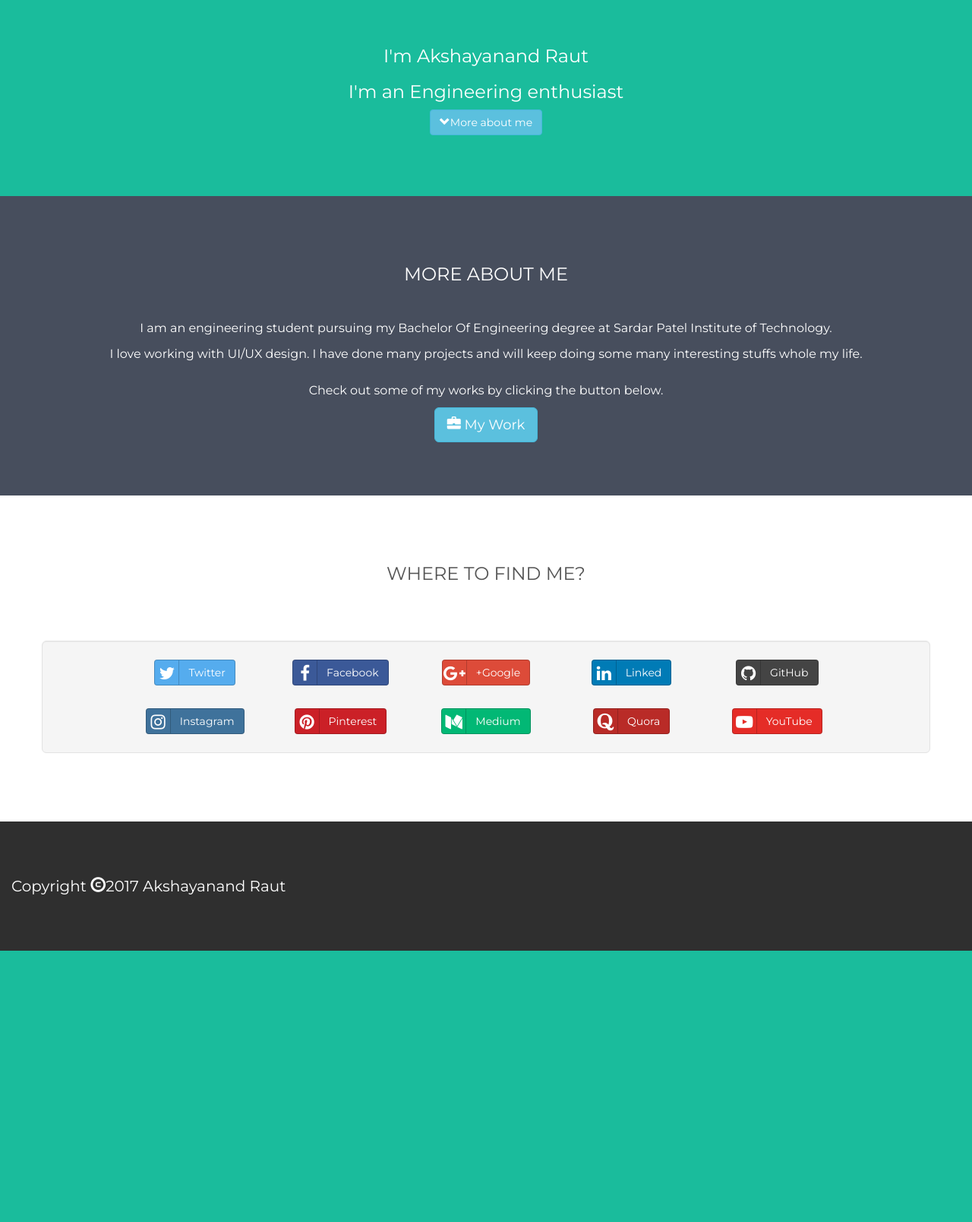
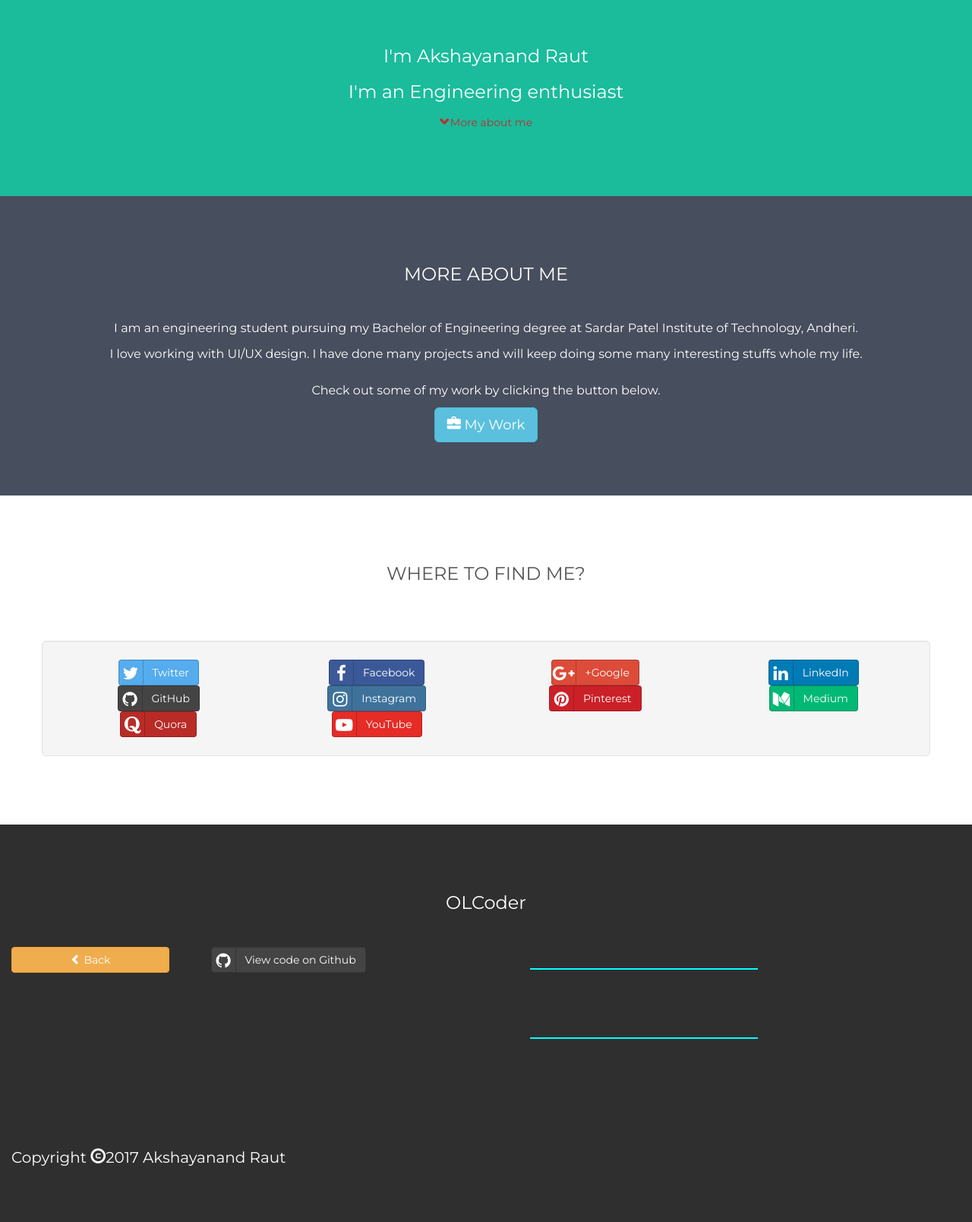
Before and after one commit to akshayanandraut/akshayanandraut.github.io, a PHP site: page / in a window 1280 px wide. Shown: the part 515-2123 px from the top of the page at 76% size. Before the commit the page ends 1766 px from the top, so only its background shows below. Run offline with PHP 8.4, Linux system fonts and the light colour scheme; some libraries are stand-ins or nearby versions.

Commit message:
paytmtextbox added to projects and also a link to github

```diff
--- a/index.html
+++ b/index.html
@@ -3,6 +3,7 @@
 <head>
   <title class="img img-responsive img-circle">Akshayanand Raut</title>
   <meta charset="utf-8">
+  <link rel="shortcut icon" href="favicon.ico" class="img img-responsive img-circle"/>
   <meta name="viewport" content="width=device-width, initial-scale=1">
   <link rel="stylesheet" href="https://maxcdn.bootstrapcdn.com/bootstrap/3.3.7/css/bootstrap.min.css">
 
@@ -44,8 +45,8 @@
 		<div class="collapse navbar-collapse" id="myNavbar">
 		  <ul class="nav nav-bar-nav-again navbar-nav navbar-right">
 			<li><a href="#whoAmI" class="glyphicon glyphicon-king">WHO</a></li>
-			<li><a href="#whatAmI" class="	glyphicon glyphicon-question-sign glyphicon-white">MORE ABOUT ME</a></li>
-			<li><a href="#whereAmI" class="glyphicon glyphicon-globe">FIND ME</a></li>
+			<li><a href="#moreAboutMe" class="	glyphicon glyphicon-question-sign glyphicon-white">MORE ABOUT ME</a></li>
+			<li><a href="#findMe" class="glyphicon glyphicon-globe">FIND ME</a></li>
 		  </ul>
 		</div>
 	  </div>
@@ -57,14 +58,14 @@
 	  <img src="res/images/me/me1.jpg" class="img-responsive img-circle margin" style="display:inline" alt="Bird" width="350" height="350">
 	  <h3>I'm Akshayanand Raut</h3>
 	  <h3>I'm an Engineering enthusiast </h3>
-	  <h6><a class="btn btn-info" href="#whatAmI"><i class="glyphicon  glyphicon-chevron-down"></i>More about me</a></h6>
+	  <h6><a class="btn btn-link" href="#moreAboutMe" style="color:#BB302D;" ><i class="glyphicon  glyphicon-chevron-down"></i>More about me</a></h6>
 	</div>
 
 	<!-- Second Container -->
-	<div id="whatAmI" class="container-fluid bg-2 text-center">
+	<div id="moreAboutMe" class="container-fluid bg-2 text-center">
 	  <h3 class="margin">MORE ABOUT ME</h3>
-	  <p>I am an engineering student pursuing my Bachelor Of Engineering degree at Sardar Patel Institute of Technology.  </p>
-	  <p>I love working with UI/UX design. I have done many projects and will keep doing some many interesting stuffs whole my life. <br><br>Check out some of my works by clicking the button below.</p>
+	  <p>I am an engineering student pursuing my Bachelor of Engineering degree at Sardar Patel Institute of Technology, Andheri.  </p>
+	  <p>I love working with UI/UX design. I have done many projects and will keep doing some many interesting stuffs whole my life. <br><br>Check out some of my work by clicking the button below.</p>
 
 
 	  <!-- Trigger the modal with a button -->
@@ -87,7 +88,7 @@
 			</thead>
 			<tbody class="text-left">
 			<tr id="olcoder"><td >OLCoder</td></tr>
-
+			<tr id="paytmTextBox"><td >The Paytm Textbox effect</td></tr>
 			</tbody>
 			</table>
 		  </div>
@@ -99,62 +100,61 @@
 	</div>
 
 	<!-- Third Container (Grid) -->
-	<div id="whereAmI" class="container-fluid bg-3 text-center">
+	<div id="findMe" class="container-fluid bg-3 text-center">
 	  <h3 class="margin">WHERE TO FIND ME?</h3><br>
 	  <div class="container well well-lg">
-		<div class="row">
-		<div class="col-lg-2 col-lg-offset-1">
-		   <a class="btn btn-social btn-twitter" href="https://twitter.com/AkshayanandR">
+		<div class="row text-center">
+		<div class="col-xs-12 col-sm-4 col-md-3">
+		   <a class="btn btn-social btn-twitter" target="_blank" href="https://twitter.com/AkshayanandR">
 				<span class="fa fa-twitter"></span>Twitter
 			</a>
 		</div>
-		<div class="col-lg-2">
-		   <a class="btn btn-social btn-facebook" href="facebook.com/akshayanandraut">
+		<div class="col-xs-12 col-sm-4 col-md-3">
+		   <a class="btn btn-social btn-facebook" target="_blank" href="https://www.facebook.com/akshayanandraut/">
 				<span class="fa fa-facebook"></span>Facebook
 			</a>
 		</div>
-		<div class="col-lg-2">
-		   <a class="btn btn-social btn-google" href="https://plus.google.com/+akshayanandraut0303">
+		<div class="col-xs-12 col-sm-4 col-md-3">
+		   <a class="btn btn-social btn-google" target="_blank" href="https://plus.google.com/+akshayanandraut0303">
 				<span class="fa fa-google-plus"></span>+Google
 			</a>
 		</div>
 
-		<div class="col-lg-2">
-		   <a class="btn btn-social  btn-linkedin" href="https://www.linkedin.com/in/akshayanand-raut-713141109?trk=nav_responsive_tab_profile_pic">
-				<span class="fa fa-linkedin"></span>Linked
+		<div class="col-xs-12 col-sm-4 col-md-3">
+		   <a class="btn btn-social  btn-linkedin" target="_blank" href="https://www.linkedin.com/in/akshayanand-raut-713141109?trk=nav_responsive_tab_profile_pic">
+				<span class="fa fa-linkedin"></span>LinkedIn
 			</a>
 		</div>
-		<div class="col-lg-2">
-		   <a class="btn btn-social  btn-github" href="https://github.com/akshayanandraut">
+		<div class="col-xs-12 col-sm-4 col-md-3">
+		   <a class="btn btn-social  btn-github" target="_blank" href="https://github.com/akshayanandraut">
 				<span class="fa fa-github"></span>GitHub
 			</a>
 		</div>
-		</div>
-		<br>
-		<div class="row">
-		<div class="col-lg-2 col-lg-offset-1">
-		   <a class="btn btn-social btn-instagram" href="https://www.instagram.com/akshayanandraut/?hl=en">
+
+
+		<div class="col-xs-12 col-sm-4 col-md-3">
+		   <a class="btn btn-social btn-instagram" target="_blank" href="https://www.instagram.com/akshayanandraut/?hl=en">
 				<span class="fa fa-instagram"></span>Instagram
 			</a>
 		</div>
-		<div class="col-lg-2">
-		   <a class="btn btn-social  btn-pinterest" href="https://in.pinterest.com/akshayanandraut/">
+		<div class="col-xs-12 col-sm-4 col-md-3">
+		   <a class="btn btn-social  btn-pinterest" target="_blank" href="https://in.pinterest.com/akshayanandraut/">
 				<span class="fa fa-pinterest"></span>Pinterest
 			</a>
 		</div>
 
-		<div class="col-lg-2">
-		   <a class="btn btn-social  btn-medium" href="https://medium.com/@akshay.raut0303">
+		<div class="col-xs-12 col-sm-4 col-md-3">
+		   <a class="btn btn-social  btn-medium" target="_blank" href="https://medium.com/@akshay.raut0303">
 				<span class="fa fa-medium"></span>Medium
 			</a>
 		</div>
-		<div class="col-lg-2">
-		   <a class="btn btn-social  btn-quora" href="https://www.quora.com/profile/Akshayanand-Raut">
+		<div class="col-xs-12 col-sm-4 col-md-3">
+		   <a class="btn btn-social  btn-quora" target="_blank" href="https://www.quora.com/profile/Akshayanand-Raut">
 				<span class="fa fa-quora"></span>Quora
 			</a>
 		</div>
-		<div class="col-lg-2">
-		   <a class="btn btn-social  btn-youtube" href="https://www.youtube.com/channel/UC142rBw-mV0ccNztCYUpSzw">
+		<div class="col-xs-12 col-sm-4 col-md-3">
+		   <a class="btn btn-social  btn-youtube" target="_blank" href="https://www.youtube.com/channel/UC142rBw-mV0ccNztCYUpSzw">
 				<span class="fa fa-youtube-play"></span>YouTube
 			</a>
 		</div>
@@ -164,6 +164,8 @@
 
 	</div>
 	</div>
+
+	<!-- OLCoder -->
 	<div class="olcoder" class="container-fluid text-center" >
 
 		<div id="olcoder_work_area" class="container-fluid bg-4 text-center">
@@ -178,7 +180,7 @@
 			 <div id="exTab2" class="container col-lg-12">
 		<ul class="nav nav-tabs">
 			<li class="active">
-        <a  href="#1" data-toggle="tab">HTML</a>
+        <a  href="#1" data-toggle="tab" >HTML</a>
 			</li>
 			<li><a href="#2" data-toggle="tab">CSS</a>
 			</li>
@@ -188,21 +190,17 @@
 
 			<div class="tab-content ">
 			  <div class="tab-pane active" id="1">
-          <textarea class="form-control editor_textarea"  id="html_editor_textarea" rows="15" id="html" onkeyup="olcoder_process()"></textarea>
+          <textarea class="form-control editor_textarea"  id="html_editor_textarea" rows="15" id="html" onkeyup="olcoder_process()" onchange="setChangeFlag()"></textarea>
 				</div>
 				<div class="tab-pane" id="2">
-         <textarea class="form-control editor_textarea"  id="css_editor_textarea" rows="15" id="css" onkeyup="olcoder_process()"></textarea>
+         <textarea class="form-control editor_textarea"  id="css_editor_textarea" rows="15" id="css" onkeyup="olcoder_process()" onchange="setChangeFlag()"></textarea>
 				</div>
         <div class="tab-pane" id="3">
-          <textarea class="form-control editor_textarea"  id="js_editor_textarea" rows="15" id="js" onkeyup="olcoder_process()"></textarea>
+          <textarea class="form-control editor_textarea"  id="js_editor_textarea" rows="15" id="js" onkeyup="olcoder_process()" onchange="setChangeFlag()"></textarea>
 				</div>
 			</div>
   </div>
 			</div>
-
-
-
-
 			<script>
 				function olcoder_process()
 				{
@@ -221,13 +219,6 @@ iframeDoc.close();
 			  <div class="form-control olcoder_output wrapper-container wrapper text-left" id="olcoder_output" rows="15" style="height: 300px;overflow-y: scroll;overflow-x: hidden;"><iframe class="wrapper-container wrapper" id="olcoder_output_iframe"> </iframe></div>
 			</div>
 			<br>
-
-
-
-
-
-
-
 		</div>
 		<div class="col-lg-2 col-lg-offset-2">
 					   <a class="btn btn-danger" href="projects/olcoder/olcoder.html" download="olcoder.html">
@@ -235,6 +226,32 @@ iframeDoc.close();
 						</a>
 			</div>
 	</div>
+	<!-- OLCoder -->
+
+
+	<!-- PAYTM TEXTBOX -->
+	<div class="paytmTextBox" class="container-fluid text-center" >
+		<div id="paytmTextBox" class="container-fluid bg-4 text-center">
+				<h3 class="margin">OLCoder</h3>
+				<a class="col-lg-2 btn btn-warning" onclick="go_to_main()"><span class="glyphicon glyphicon-chevron-left"></span>  Back</a>
+				<div class="col-xs-12 col-sm-4 col-md-3">
+				   <a class="btn btn-social  btn-github" target="_blank" href="https://github.com/akshayanandraut/Paytm-Textbox/tree/master">
+						<span class="fa fa-github"></span>View code on Github
+					</a>
+				</div>
+
+			<div class="col-lg-6">
+			  <input type="text" class="inputText"/><span class="username">Your email here</span><br><br><br>
+				<input type="password" class="inputPass" /><span class="password">Your password here</span>
+
+			<div id="exTab2" class="container col-lg-12">
+
+			</div>
+			</div>
+		</div>
+	</div>
+	<!-- PAYTM TEXTBOX -->
+
 
 <!-- Footer -->
 <footer class="container-fluid bg-4 text-center">
--- a/res/css_req.css
+++ b/res/css_req.css
@@ -111,3 +111,49 @@ body {
 {
 	resize:none;
 }
+
+/*PAYTM TEXTBOX START*/
+
+.inputText, .inputPass
+{
+	height:30px;
+	border:0px;
+	outline: 0;
+	width:300px;
+	background:transparent;
+	border-bottom: 2px solid #00ffff;
+	font-family:"FORTE";
+	font-size:25px;
+}
+.username,.password
+{
+	position:absolute;
+	float : left;
+	z-index:-10;
+	font-size:25px;
+	color:#a0a0a0;
+	transform : translate(-300px,0px);
+	-webkit-transform : translate(-300px,0px);
+	-moz-transform : translate(-300px,0px);
+	-ms-transform : translate(-300px,0px);
+	-o-transform : translate(-300px,0px);
+	transition-duration:0.7s;
+}
+
+.inputText:focus + .username,  .inputPass:focus + .password
+{
+	transform : translate(-300px,-25px) scale(0.8) translate(-15px,0px);
+	-webkit-transform : translate(-300px,-25px) scale(0.8) translate(-15px,0px);
+	-moz-transform : translate(-300px,-25px) scale(0.5);
+	-o-transform : translate(-300px,-25px) scale(0.5);
+	-ms-transform : translate(-300px,-25px) scale(0.5);
+	transition-duration:0.7s;
+}
+.anotherClass{
+	transform : translate(-300px,-25px) scale(0.8) translate(-15px,0px);
+	-webkit-transform : translate(-300px,-25px) scale(0.8) translate(-15px,0px);
+	-ms-transform : translate(-300px,-25px) scale(0.8) translate(-15px,0px);
+	-moz-transform : translate(-300px,-25px) scale(0.8) translate(-15px,0px);
+	-o-transform : translate(-300px,-25px) scale(0.8) translate(-15px,0px);
+}
+/*PAYTM TEXTBOX STOP*/
--- a/res/js_req.js
+++ b/res/js_req.js
@@ -31,18 +31,45 @@ $(document).ready(function(){
 			$('.nav').hide("slow");
 			$('.olcoder').show("slow");
 	});
+	$('#paytmTextBox').click(function(){
+			$("#myModal .close").click();
+			$('.body1').hide("slow");
+			$('.nav').hide("slow");
+			$('.paytmTextBox').show("slow");
+	});
 });
 
 $(document).ready(function(){
 	$('.navbar-brand').click(function(){
-		$('.olcoder').hide("slow");
-		$('.body1').show("slow");
-		$('.nav').show("slow");
-
+		go_to_main();
 	});
-});
 
 
+
+
+});
+var changeFlag=false;
+function go_to_main()
+{
+	if(changeFlag)
+	{
+		if (confirm("Are you sure you want to leave your mess here? \n It will be automatically cleaned.")) {
+			$('.olcoder').hide("slow");
+			$('.body1').show("slow");
+			$('.nav').show("slow");
+
+		} else {
+		   changeFlag=false;
+		}
+	}
+
+
+}
+
+function setChangeFlag()
+{
+	changeFlag = true;
+}
 
 
 
@@ -62,3 +89,29 @@ $(window).scroll(function () {
         });
     }
 });
+
+
+
+
+//PAYTM TEXTBOX  START
+
+$(document).ready(function (){
+
+	$('.inputText').focusout(function(){
+		if($(this).val() != ""){
+			$('.username').addClass("anotherClass");
+		}
+		else
+			$('.username').removeClass("anotherClass");
+	});
+
+	$('.inputPass').focusout(function(){
+		if($(this).val() != ""){
+			$('.password').addClass("anotherClass");
+		}
+		else
+			$('.password').removeClass("anotherClass");
+	});
+});
+
+// PAYTM TEXTBOX END
```
Also changed, not shown: favicon.ico (added).
